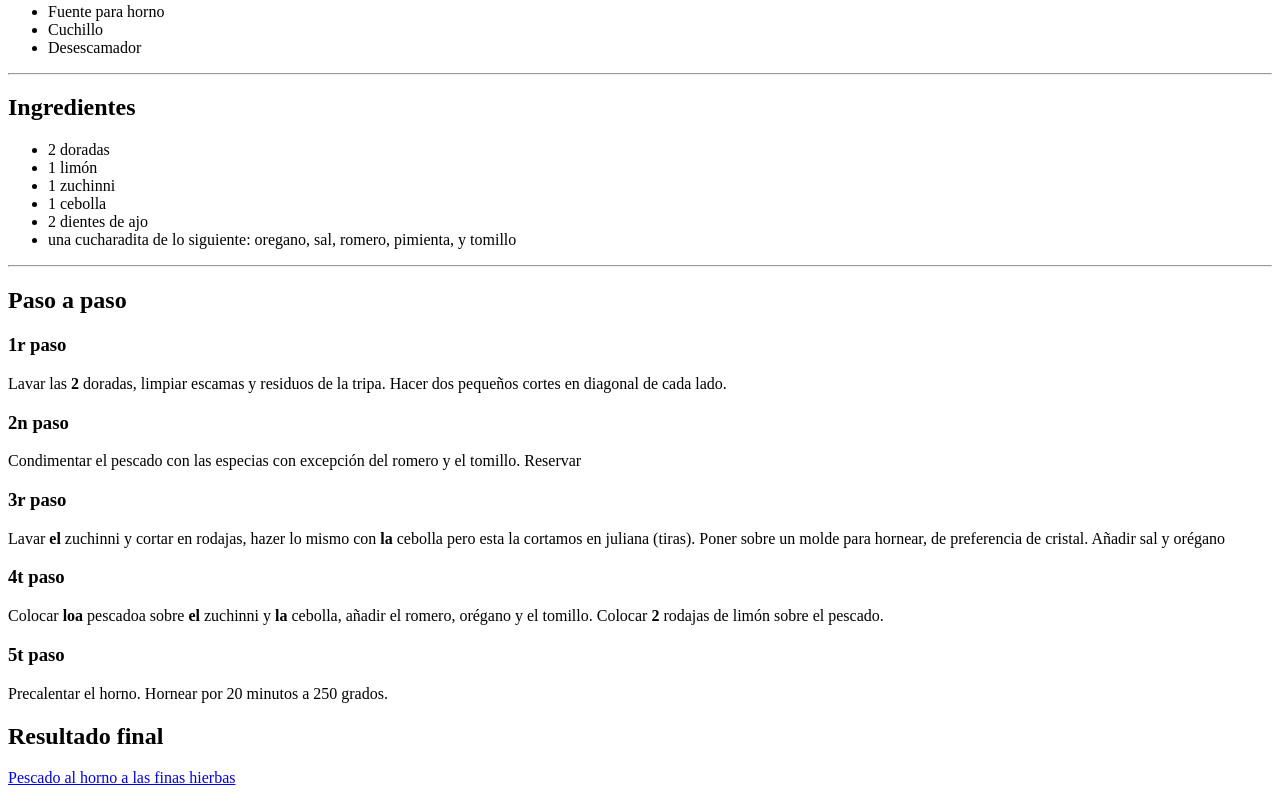
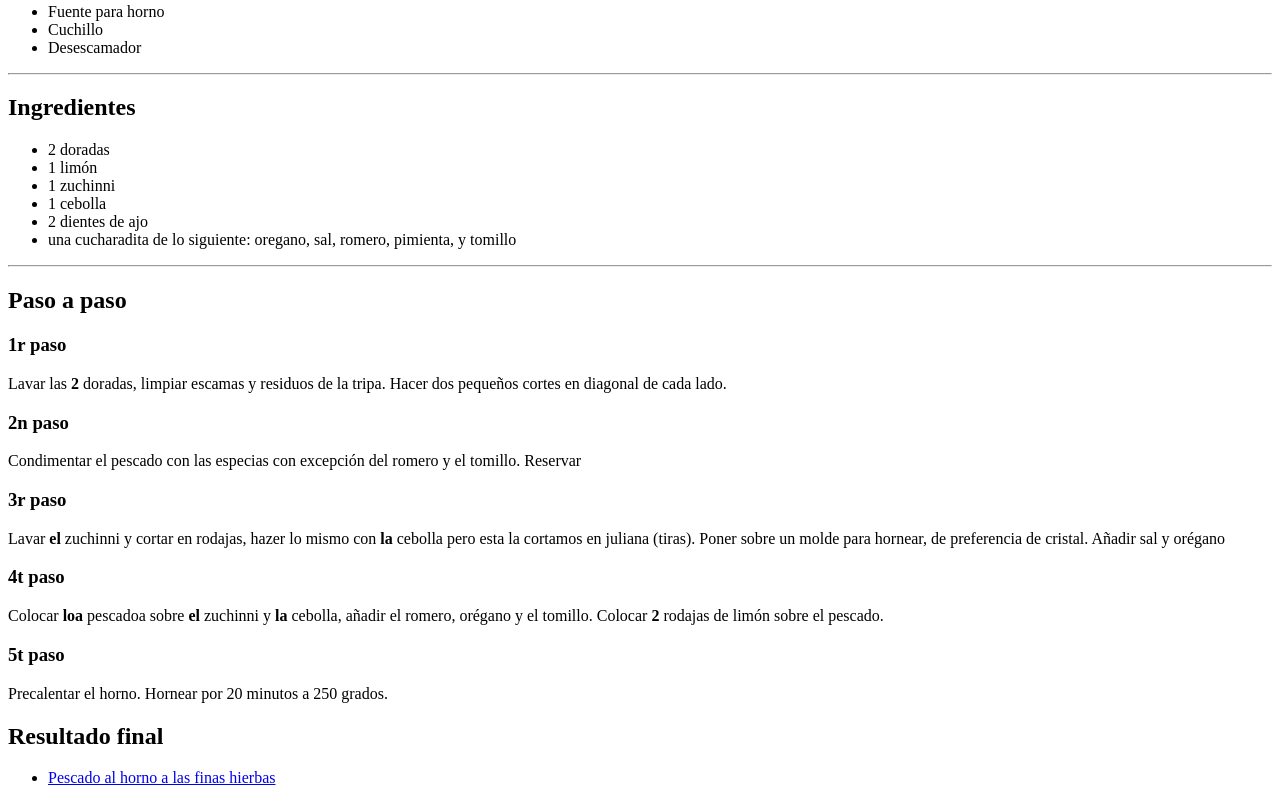
Before and after one commit to BlancoJoel/Mi-Menu-Saludable, a plain HTML site: page primero/primero.html in a window 1280 px wide. Shown: the part 329-1132 px from the top of the page. Drawn offline with Linux system fonts and the light colour scheme.

Commit message:
mas retoques

```diff
--- a/primero/primero.html
+++ b/primero/primero.html
@@ -83,8 +83,10 @@
     <h2>Resultado final</h2>
 
 
+    <ul>
+        <li><a href="encabezado">Pescado al horno a las finas hierbas</a></li>
+    </ul>
 
-    <a href="encabezado">Pescado al horno a las finas hierbas</a>
 
 </body>
 </html>
```
